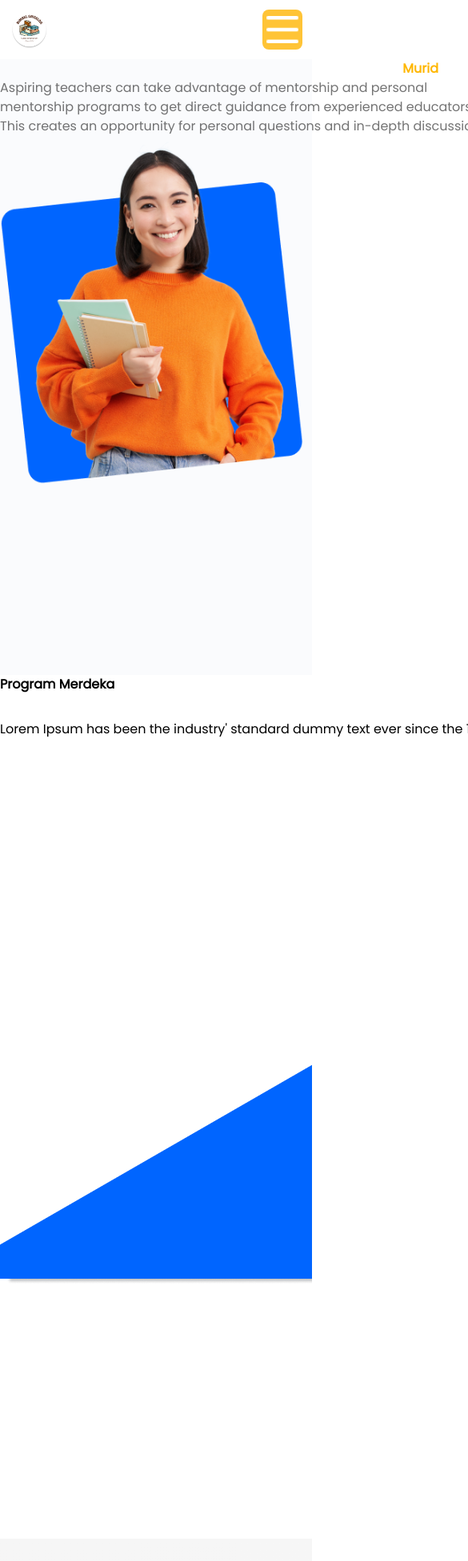
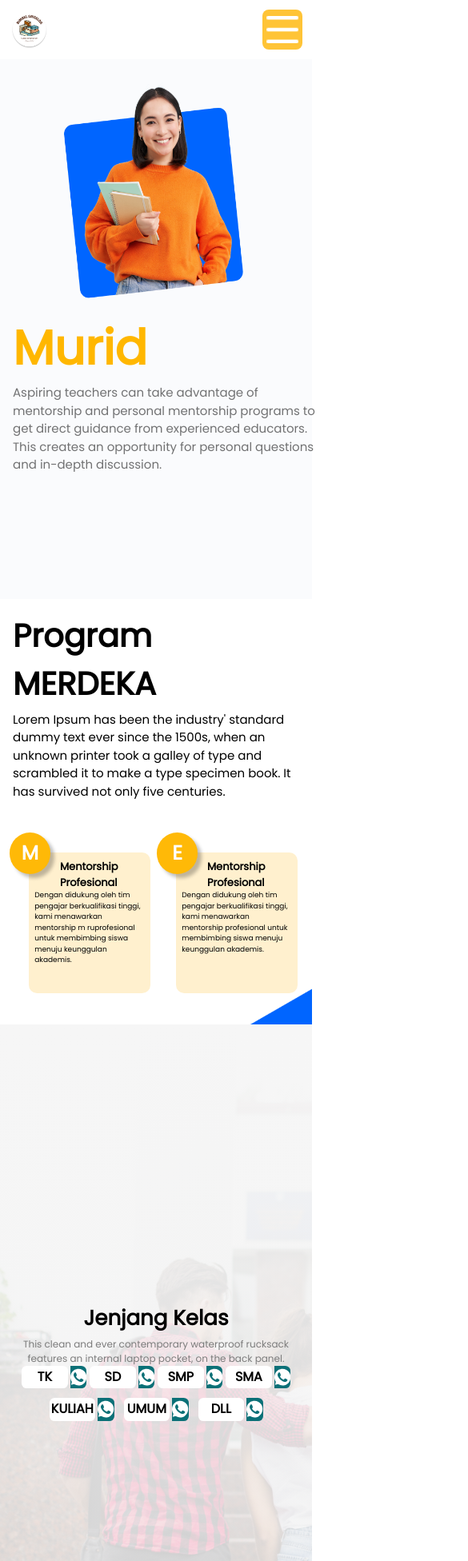
Before and after one commit to RozKoy/Bimbel-Griselda, a Next.js app: page /student in a window 390 px wide. Shown: the top 1952 px of the page at 80% size, 585 px wide, since content can reach past the window. Built offline with nearby package versions, Linux system fonts and the light colour scheme.

Commit message:
Responsive Progress Murid

```diff
--- a/src/components/landing-pages/Murid/CardProgram.tsx
+++ b/src/components/landing-pages/Murid/CardProgram.tsx
@@ -10,16 +10,20 @@ const CardProgram: React.FC<CardProgramProps> = ({
   headline,
 }) => {
   return (
-    <div className=" relative flex items-end justify-center sm:h-[400px]  sm:w-[320px]">
-      <div className="bg-[#FFF0CE] pt-2 px-2  rounded-xl flex flex-col space-y-4 items-center sm:h-[340px]  sm:[300px] ">
-        <p className="text-[#000]   font-semibold sm:ml-16 sm:text-2xl sm:w-[189px]">
+    <div className=" relative flex items-end justify-center w-[200px] h-[200.60px]  sm:h-[400px]  sm:w-[320px]">
+      <div className="bg-[#FFF0CE] pt-2 px-2 w-[152px] h-[175.60px]  flex flex-col  items-center rounded-[10.33px] sm:rounded-xl sm:space-y-4 sm:h-[340px]  sm:w-[300px] ">
+        <p className="text-[#000] w-[97.61px]  font-semibold text-[13px] ml-6 sm:ml-20 sm:text-2xl sm:w-[189px]">
           {headline}
         </p>
-        <p className="text-[#000]  sm:text-lg sm:w-[265px]">{description}</p>
+        <p className="text-[#000]  text-[9px] w-[137px] h-[115.17px] sm:text-lg sm:w-[265px]">
+          {description}
+        </p>
       </div>
 
-      <div className="rounded-full  bg-[#FFB907] shadow-[5px_5px_4px_0px] shadow-[#00000040] flex justify-center items-center absolute top-0 left-0 sm:w-[100px] sm:h-[100px]">
-        <p className="text-[#FFF] font-extrabold sm:text-5xl">{title}</p>
+      <div className="rounded-full  bg-[#FFB907] shadow-[5px_5px_4px_0px] shadow-[#00000040] flex justify-center items-center absolute top-0 left-0 w-[51.65px] h-[51.65px] sm:w-[100px] sm:h-[100px]">
+        <p className="text-[#FFF] font-extrabold text-[24.79px] sm:text-5xl">
+          {title}
+        </p>
       </div>
     </div>
   );
--- a/src/components/landing-pages/Murid/ClassLevel.tsx
+++ b/src/components/landing-pages/Murid/ClassLevel.tsx
@@ -1,26 +1,26 @@
 import WALink from "./WALink";
 export default function ClassLevel() {
   return (
-    <div className="jenjang w-full h-screen">
-      <div className="w-full h-full gradasi1 flex flex-col justify-center items-center sm:space-y-28">
-        <div className="flex flex-col space-y-4 sm:w-[601px]">
-          <p className="font-extrabold text-center text-[#000] sm:text-5xl">
+    <div className="jenjang w-full h-[100px] sm:min-h-screen">
+      <div className="w-full h-full  gradasi1 flex flex-col space-y- items-center  justify-center  sm:min-h-screen sm:space-y-28">
+        <div className="flex flex-col space-y-1 w-[334px] sm:space-y-4 sm:w-[601px]">
+          <p className="font-extrabold text-center text-[26px] text-[#000] sm:text-5xl">
             Jenjang Kelas
           </p>
-          <p className="text-center text-[#7C7C7C] sm:text-lg">
+          <p className="text-center text-[#7C7C7C] text-[12px] sm:text-lg">
             This clean and ever contemporary waterproof rucksack features an
             internal laptop pocket, on the back panel.
           </p>
         </div>
 
-        <div className="flex flex-col items-center sm:space-y-14 ">
-          <div className="sm:flex sm:space-x-12">
+        <div className="flex flex-col space-y-3 items-center sm:space-y-14 ">
+          <div className="flex space-x-1 sm:space-x-12">
             <WALink title="TK" />
             <WALink title="SD" />
             <WALink title="SMP" />
             <WALink title="SMA" />
           </div>
-          <div className="sm:flex sm:space-x-12">
+          <div className="flex space-x-3 sm:space-x-12">
             <WALink title="KULIAH" />
             <WALink title="UMUM" />
             <WALink title="DLL" />
--- a/src/components/landing-pages/Murid/MerdekaProgram.tsx
+++ b/src/components/landing-pages/Murid/MerdekaProgram.tsx
@@ -10,7 +10,7 @@ function Arrow(props: any) {
 
 export default function MerdekaProgram() {
   const settings = {
-    className: "  h-auto flex items-end sm:w-[678px]  ",
+    className: "h-auto w-full px-[3%] sm:px-0 ",
 
     speed: 2000,
 
@@ -24,7 +24,7 @@ export default function MerdekaProgram() {
         breakpoint: 1024,
         settings: {
           slidesToShow: 2,
-          slidesToScroll: 1,
+          slidesToScroll: 2,
           infinite: true,
           dots: true,
         },
@@ -40,26 +40,27 @@ export default function MerdekaProgram() {
       {
         breakpoint: 480,
         settings: {
-          slidesToShow: 1,
-          slidesToScroll: 1,
+          slidesToShow: 2,
+          slidesToScroll: 2,
         },
       },
     ],
   };
   return (
-    <div className="bg-[url('../../public/assets/Subtract.png')] w-full min-h-screen flex  items-center ">
-      <div className="flex   sm:space-x-48 ">
-        <div className="flex flex-col space-y-8 sm:ml-14 sm:mt-2">
-          <p className="text-[#000] font-extrabold sm:text-5xl sm:w-[235px]">
-            Program Merdeka
+    <div className="bg-[url('../../public/assets/Subtract.png')] pb-[10%] pt-4 w-full h-auto sm:min-h-screen  sm:flex sm:items-center sm:pb-0 sm:pt-0 ">
+      <div className="w-full space-y-10  sm:flex sm:justify-between   ">
+        <div className=" flex-col space-y-1 ml-4 mt-0  sm:mt-6 sm:space-y-2  sm:ml-12">
+          <p className="text-[#000]  font-extrabold text-[40px] w-[235px]  sm:text-5xl sm:leading-tight ">
+            Program MERDEKA
           </p>
-          <p className="text-[#000] d sm:text-lg sm:w-[370px]">
+          <p className="text-[#000] text-[15px] w-[95%] d sm:text-lg sm:w-[370px]">
             Lorem Ipsum has been the industry&apos; standard dummy text ever
             since the 1500s, when an unknown printer took a galley of type and
             scrambled it to make a type specimen book. It has survived not only
             five centuries.
           </p>
         </div>
+        <div className=" w-full h-auto   sm:w-7/12 sm:h-[400px]  ">
           <Slider {...settings}>
             <CardProgram
               title="M"
@@ -99,5 +100,6 @@ export default function MerdekaProgram() {
           </Slider>
         </div>
       </div>
+    </div>
   );
 }
--- a/src/components/landing-pages/Murid/StudentDescription.tsx
+++ b/src/components/landing-pages/Murid/StudentDescription.tsx
@@ -4,22 +4,29 @@ import model from "/public/assets/model.png";
 
 export default function StudentDescription() {
   return (
-    <div className="bg-[#FAFBFD] w-full h-screen sm:px-10">
+    <div className="bg-[#FAFBFD] w-full h-auto sm:min-h-screen sm:px-10 ">
       <Navbar />
-      <div className="sm:ml-6 sm:mt-10 sm:flex sm:space-x-20 sm:justify-center sm:items-center">
-        <div className="flex flex-col w-[612px] sm:space-y-2 ">
-          <p className="font-[800] flex justify-end mr-16 text-[#FFB700] sm:text-[80px]">
+      <div className=" space-y-4  justify-center mt-6 pb-[40%] sm:pb-0  sm:flex sm:ml-6 sm:mt-4  sm:flex-row-reverse sm:space-x-20  sm:items-center ">
+        <div className="flex justify-center">
+          <Image
+            src={model}
+            width={403}
+            height={480}
+            alt="model"
+            className="  w-[232px] h-[276px]  sm:w-[403px] sm:h-[480px]"
+          />
+        </div>
+        <div className="flex flex-col w-[97%] ml-4  sm:ml-0 sm:w-[612px] sm:space-y-2 ">
+          <p className="font-[800] text-[#FFB700] text-[60px] sm:flex sm:justify-end sm:mr-16 sm:text-[80px]">
             Murid
           </p>
-          <p className="text-[#0000008c] sm:text-[26.909px] w-full">
+          <p className="text-[#0000008c] text-[15px] sm:text-[26.909px] w-full">
             Aspiring teachers can take advantage of mentorship and personal
             mentorship programs to get direct guidance from experienced
             educators. This creates an opportunity for personal questions and
             in-depth discussion.
           </p>
         </div>
-
-        <Image src={model} width={403} height={480} alt="model" />
       </div>
     </div>
   );
--- a/src/components/landing-pages/Murid/WALink.tsx
+++ b/src/components/landing-pages/Murid/WALink.tsx
@@ -9,13 +9,16 @@ const WALink: React.FC<WALinkProps> = ({ title }) => {
   return (
     <Link
       href=""
-      className="flex rounded-xl hover:shadow-[0px_2px_30px_0px]  hover:shadow-[#0B7077] space-x-[3px] sm:w-[281px] sm:h-[90px]"
+      className="flex  hover:shadow-[0px_2px_30px_0px] rounded-[6.35px]  hover:shadow-[#0B7077] space-x-[3px] w-[81px] h-[28.60px] sm:rounded-xl sm:w-[250px] sm:h-[90px]"
     >
-      <div className="bg-[#FFFFFF] rounded-l-xl w-[75%] flex justify-center items-center">
+      <div className="bg-[#FFFFFF] rounded-[6.35px] w-[75%] flex justify-center items-center sm:rounded-l-xl">
         <p className="text-[#000] font-extrabold sm:text-5xl">{title}</p>
       </div>
-      <div className="bg-[#0B7077] rounded-r-xl w-[25%] flex justify-center items-center ">
-        <WA fill="#FFFFFF" width="33" height="31" />
+      <div className="bg-[#0B7077] rounded-r-[6.35px] w-[25%] flex justify-center items-center sm:rounded-r-xl ">
+        <WA
+          fill="#FFFFFF"
+          className="w-[22px] h-[22px] sm:w-[50px] sm:h-[50px]"
+        />
       </div>
     </Link>
   );
```
Lines whose indentation alone changed are shown as unchanged.
